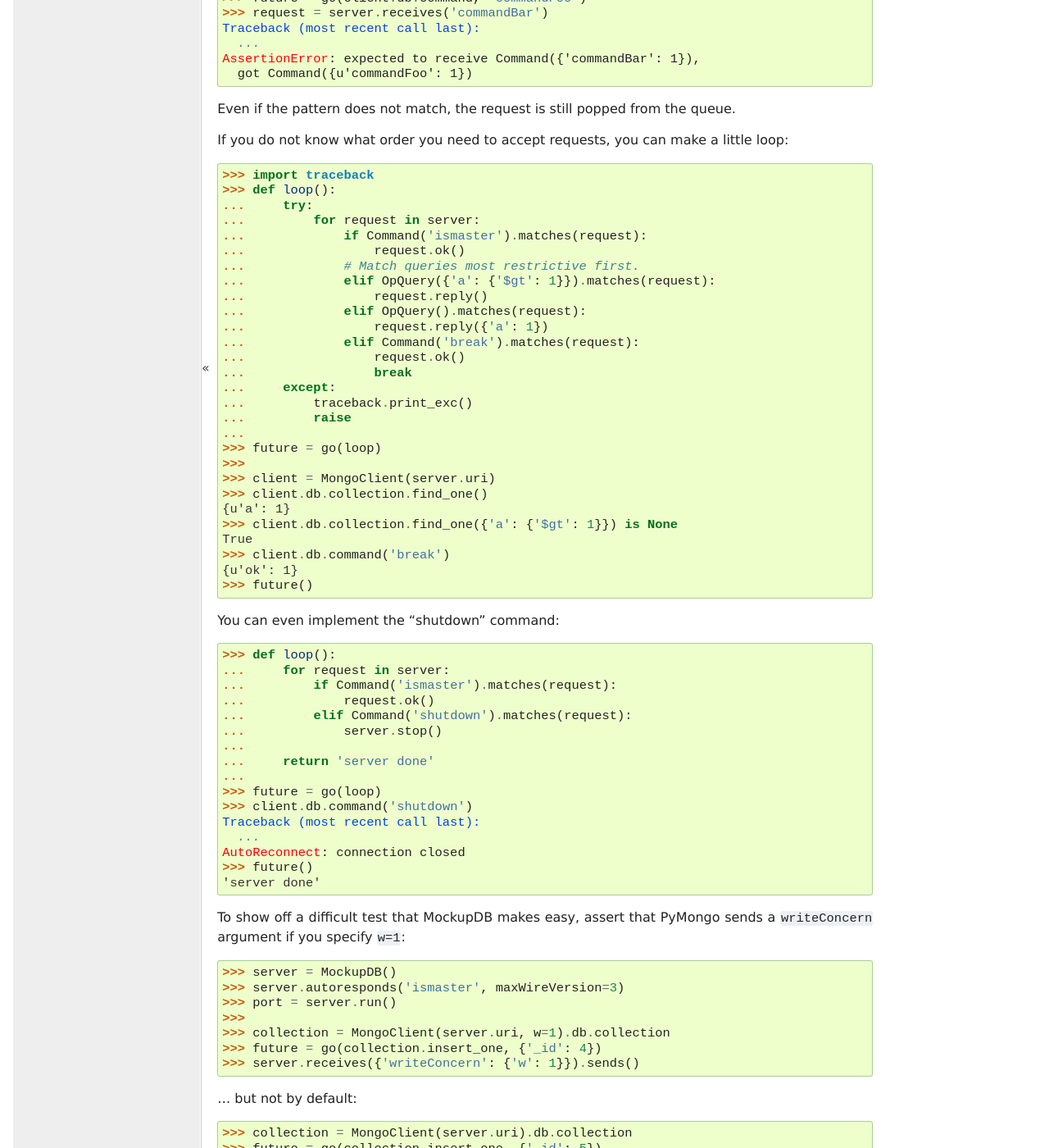
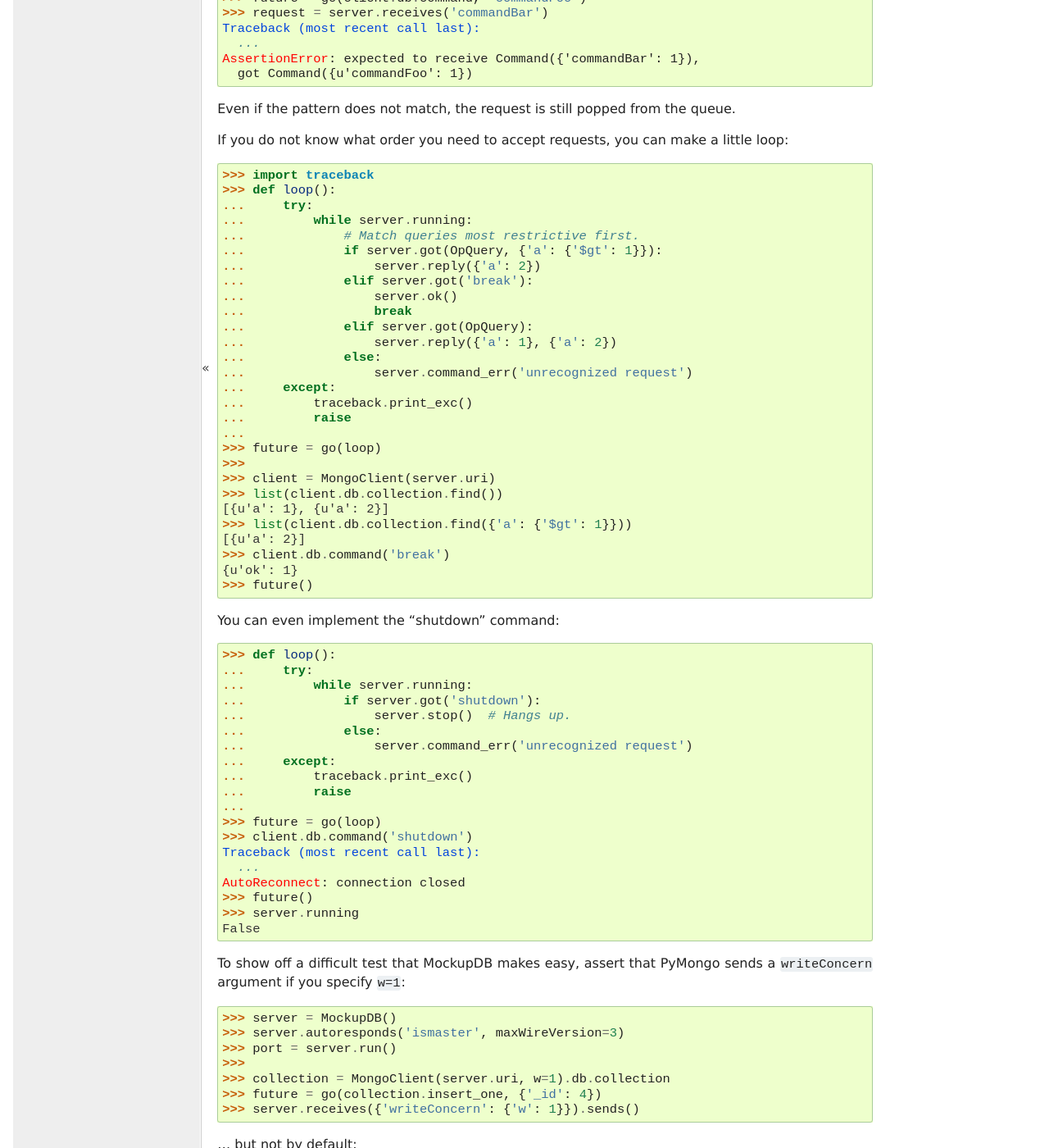
Before and after one commit to mongodb-labs/mongo-mockup-db, a Sphinx documentation site: the page built from docs/tutorial.rst, in a window 1280 px wide and 1400 px high, scrolled down 3238 px. Shown: the whole window at 82% size. Built offline with Sphinx 7.4.7, drawn with Linux system fonts in a browser that asks for light colours; pages that are not in the unit, such as notebooks, are missing from menus.

Commit message:
Implement MockupDB.got, request, reply, etc.
Operations on the currently enqueued request.
Nice for simple interactions.

```diff
--- a/docs/tutorial.rst
+++ b/docs/tutorial.rst
@@ -173,17 +173,17 @@
    >>> import traceback
    >>> def loop():
    ...     try:
-   ...         for request in server:
-   ...             if Command('ismaster').matches(request):
-   ...                 request.ok()
+   ...         while server.running:
    ...             # Match queries most restrictive first.
-   ...             elif OpQuery({'a': {'$gt': 1}}).matches(request):
-   ...                 request.reply()
-   ...             elif OpQuery().matches(request):
-   ...                 request.reply({'a': 1})
-   ...             elif Command('break').matches(request):
-   ...                 request.ok()
+   ...             if server.got(OpQuery, {'a': {'$gt': 1}}):
+   ...                 server.reply({'a': 2})
+   ...             elif server.got('break'):
+   ...                 server.ok()
    ...                 break
+   ...             elif server.got(OpQuery):
+   ...                 server.reply({'a': 1}, {'a': 2})
+   ...             else:
+   ...                 server.command_err('unrecognized request')
    ...     except:
    ...         traceback.print_exc()
    ...         raise
@@ -191,10 +191,10 @@
    >>> future = go(loop)
    >>>
    >>> client = MongoClient(server.uri)
-   >>> client.db.collection.find_one()
-   {u'a': 1}
-   >>> client.db.collection.find_one({'a': {'$gt': 1}}) is None
-   True
+   >>> list(client.db.collection.find())
+   [{u'a': 1}, {u'a': 2}]
+   >>> list(client.db.collection.find({'a': {'$gt': 1}}))
+   [{u'a': 2}]
    >>> client.db.command('break')
    {u'ok': 1}
    >>> future()
@@ -202,13 +202,15 @@
 You can even implement the "shutdown" command:
 
    >>> def loop():
-   ...     for request in server:
-   ...         if Command('ismaster').matches(request):
-   ...             request.ok()
-   ...         elif Command('shutdown').matches(request):
-   ...             server.stop()
-   ...
-   ...     return 'server done'
+   ...     try:
+   ...         while server.running:
+   ...             if server.got('shutdown'):
+   ...                 server.stop()  # Hangs up.
+   ...             else:
+   ...                 server.command_err('unrecognized request')
+   ...     except:
+   ...         traceback.print_exc()
+   ...         raise
    ...
    >>> future = go(loop)
    >>> client.db.command('shutdown')
@@ -216,7 +218,8 @@
      ...
    AutoReconnect: connection closed
    >>> future()
-   'server done'
+   >>> server.running
+   False
 
 To show off a difficult test that MockupDB makes easy, assert that
 PyMongo sends a ``writeConcern`` argument if you specify ``w=1``:
```
Also changed, not shown: mockupdb/__init__.py (+74 -2 lines).
